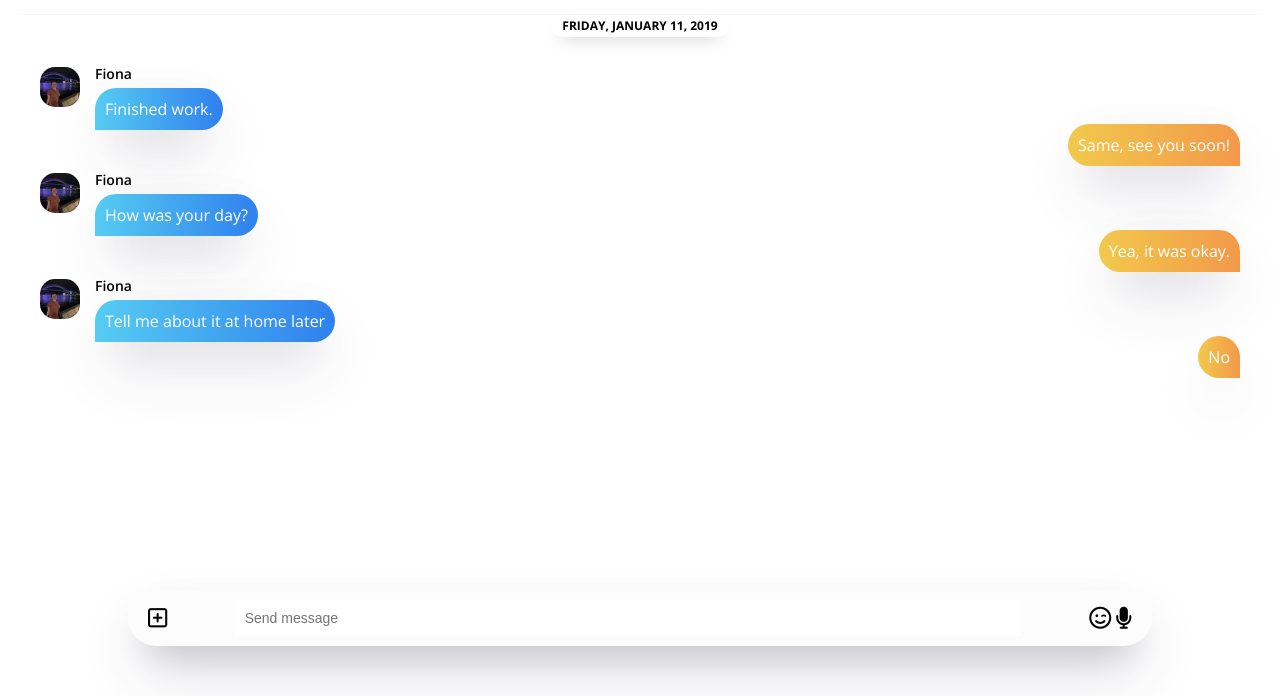
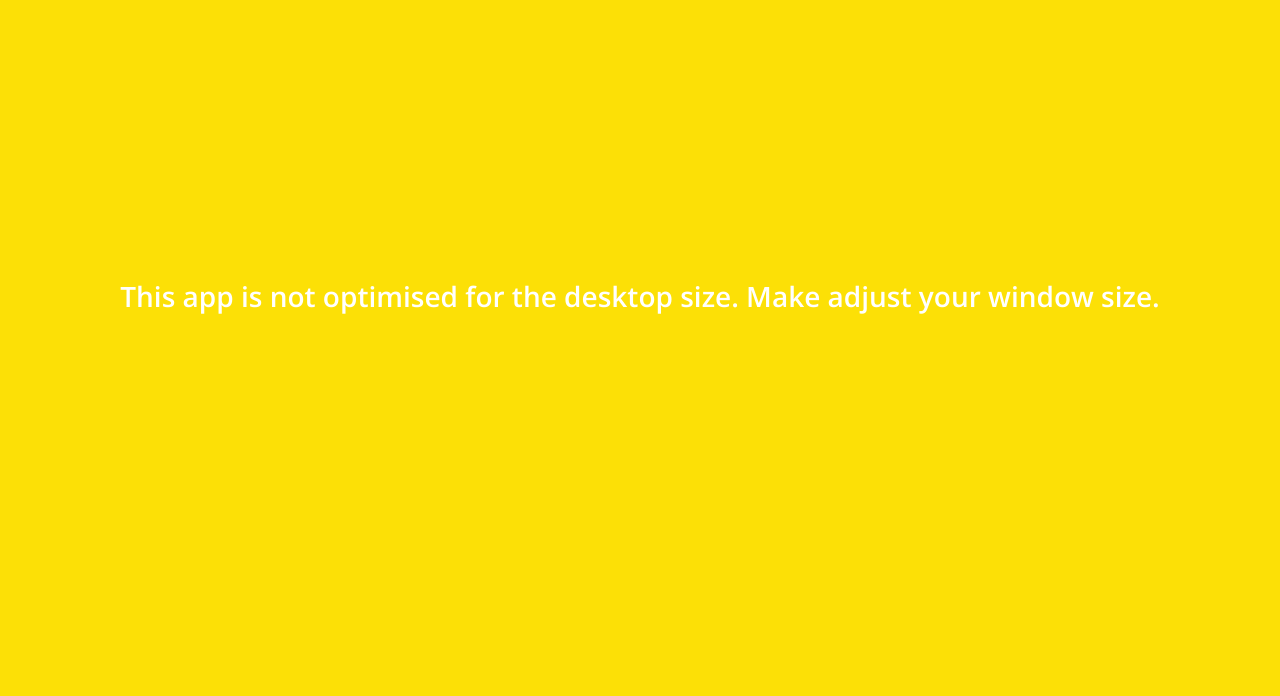
Before and after one commit to CryingPoo/kakao-clone-publish, a plain HTML site: page chat.html in a window 1280 px wide. Shown: the part 104-800 px from the top of the page. Drawn offline with nearby package versions, Linux system fonts and the light colour scheme.

Commit message:
Completed Version

```diff
--- a/chat.html
+++ b/chat.html
@@ -106,14 +106,14 @@
   </ul>
 </main>
 
-<div class="chat__write">
-  <div class="chat__write-column">
+<div class="chat__write-container">
+  <input class="chat__write" type="text" placeholder="Send message" class="chat__write-input">
+
+
+  <div class="chat__icon-left chat__icon">
     <i class="far fa-plus-square"></i>
   </div>
-  <div class="chat__write-column">
-    <input type="text" placeholder="Send message" class="chat__write-input">
-  </div>
-  <div class="chat__write-column">
+  <div class="chat__icon-right chat__icon">
     <span class="chat__write-icon">
       <i class="far fa-smile-wink"></i>
     </span>
@@ -123,7 +123,9 @@
   </div>
 </div>
 
-
+<div class="bigScreen">
+  <span class="bigScreen__text">This app is not optimised for the desktop size. Make adjust your window size.</span>
+</div>
 
 </body>
 
--- a/css/chat.css
+++ b/css/chat.css
@@ -13,20 +13,74 @@
   min-height: 100vh;
 } */
 
-.chat__write{
+.chat__write-container{
   position: fixed;
-  bottom: 50px;
-  width: 80%;
+  bottom: 0px;
+
   display: flex;
-  background-color: #fcfcfc;
-  padding: 10px 20px;
-  border-radius: 40px;
+  /* background-color: #fcfcfc; */
+
   margin: 0 auto;
   left: 0;
   right: 0;
-  box-shadow: 0 30px 60px -12px rgba(50,50,93,.25), 0 18px 36px -18px rgba(0,0,0,.3), 0 -12px 36px -8px rgba(0,0,0,.025);
+
   justify-content: space-between;
   align-items: center;
+  width: 100%;
+}
+
+
+.chat__icon-left{
+  position: absolute;
+  left: 10px;
+}
+
+.chat__icon-right{
+  position: absolute;
+  right: 10px;
+}
+
+@keyframes float{
+  0%{
+    box-shadow: 0 30px 60px -12px rgba(50,50,93,.25), 0 18px 36px -18px rgba(0,0,0,.3), 0 -12px 36px -8px rgba(0,0,0,.025);
+  }
+  50%{
+    box-shadow: 0 30px 60px -60px rgba(50,50,93,.25), 0 18px 36px -18px rgba(0,0,0,.3), 0 -12px 36px -8px rgba(0,0,0,.025);
+  }
+  100%{
+    box-shadow: 0 30px 60px -12px rgba(50,50,93,.25), 0 18px 36px -18px rgba(0,0,0,.3), 0 -12px 36px -8px rgba(0,0,0,.025);
+  }
+}
+
+.chat__write{
+    margin: 0 auto;
+  bottom: 0px;
+  width: 100%;
+  border-radius: 0;
+  padding: 20px 60px;
+  width: 100%;
+  border: none;
+  font-size: 14px;
+  transition: width 0.5s ease-in-out, border-radius 0.5s ease-in-out, transform 0.5s ease-in-out;
+}
+
+.chat__write:focus{
+  outline: none;
+  width: 80%;
+  transform:translateY(-100px);
+  /* box-shadow: 0 30px 60px -12px rgba(50,50,93,.25), 0 18px 36px -18px rgba(0,0,0,.3), 0 -12px 36px -8px rgba(0,0,0,.025); */
+  border-radius: 40px;
+  animation: float 3s linear infinite forwards;
+}
+
+.chat__icon{
+  font-size: 20px;
+  transition: opacity 0.3s ease-in-out, transform 0.3s ease-in-out;
+}
+
+.chat__write:focus ~ .chat__icon{
+  opacity: 0;
+  transform:translateY(-100px);
 }
 
 .chat__write i{
@@ -37,16 +91,9 @@
   width: 80%;
 }
 
-.chat__write-column input {
-  width: 100%;
-  padding: 10px;
-  border: none;
-  font-size: 14px;
-}
 
-.chat__write-column input:focus{
-  outline: none;
-}
+
+
 
 .chat-screen .chat__messages{
   border-top: 1px solid #f7f7f7;
@@ -80,10 +127,21 @@
   /* width: 80%; */
 }
 
+@keyframes spin{
+  from{
+    transform: none;
+  }
+  to{
+    transform: rotateY(1turn);
+  }
+}
+
 .incoming-message img{
   width: 40px;
   border-radius: 15px;
   margin-right: 15px;
+  box-shadow: 0 30px 60px -12px rgba(50,50,93,.25), 0 18px 36px -18px rgba(0,0,0,.3), 0 -12px 36px -8px rgba(0,0,0,.025);
+  animation: spin 1s linear infinite;
 }
 
 .incoming-message {
@@ -119,3 +177,36 @@
   border-bottom-right-radius: 0px;
   background-image:linear-gradient(to left, #F2994A, #F2C94C);
 }
+
+
+
+@keyframes incomingAnimation{
+  from{
+    opacity: 0;
+    transform: translateX(-200px);
+  }
+  to{
+    opacity: 1;
+    transform: none
+  }
+}
+
+.incoming-message{
+  animation: incomingAnimation 0.5s ease-out forwards;
+}
+
+.sent-message{
+  animation: sentAnimation 0.5s ease-out forwards;
+}
+
+
+@keyframes sentAnimation{
+  from{
+    opacity: 0;
+    transform: translateX(200px);
+  }
+  to{
+    opacity: 1;
+    transform: none
+  }
+}
--- /dev/null
+++ b/css/mobile.css
@@ -0,0 +1,24 @@
+.bigScreen {
+    position: absolute;
+    width: 100%;
+    height: 100%;
+    top: 0;
+    left: 0;
+    background-color: #fce006;
+    display: flex;
+    justify-content: center;
+    align-items: center;
+    font-weight: 600;
+    font-size: 28px;
+    text-align: center;
+    line-height: 1.5;
+    color: white;
+    display: none;
+    /* z-index: 4; */
+}
+
+@media screen and (min-width:550px){
+    .bigScreen{
+        display: flex;
+    }
+}
--- a/css/nav-bar.css
+++ b/css/nav-bar.css
@@ -35,3 +35,17 @@
   border-radius: 50%;
   font-size: 12px;
 }
+
+@keyframes showNavBar {
+  from{
+    transform: translateY(80px);
+  }to{
+    transform: none;
+  }
+}
+
+.nav {
+  transform: translateY(80px);
+  animation: showNavBar 0.5s ease-out forwards;
+  animation-delay: 0.3s;
+}
--- a/css/styles.css
+++ b/css/styles.css
@@ -9,6 +9,7 @@
 @import "more.css";
 @import "settings.css";
 @import "chat.css";
+@import "mobile.css";
 
 body{
   background-color: white;
@@ -25,3 +26,17 @@ a {
 * {
   box-sizing: border-box;
 }
+
+@keyframes fadeIn {
+  from{
+    opacity: 0;
+    transform: translateY(20px);
+  }to{
+    opacity: 1;
+    transform: none;
+  }
+}
+
+main {
+  animation: fadeIn 0.5s ease-in-out
+}
```
Also changed, not shown: find.html (+4 -2 lines), friends.html (+3 -1 lines), index.html (+4 -0 lines), more.html (+3 -1 lines), settings.html (+3 -1 lines), test/test.css (added, +3 -0 lines), test/test.html (added, +19 -0 lines).
